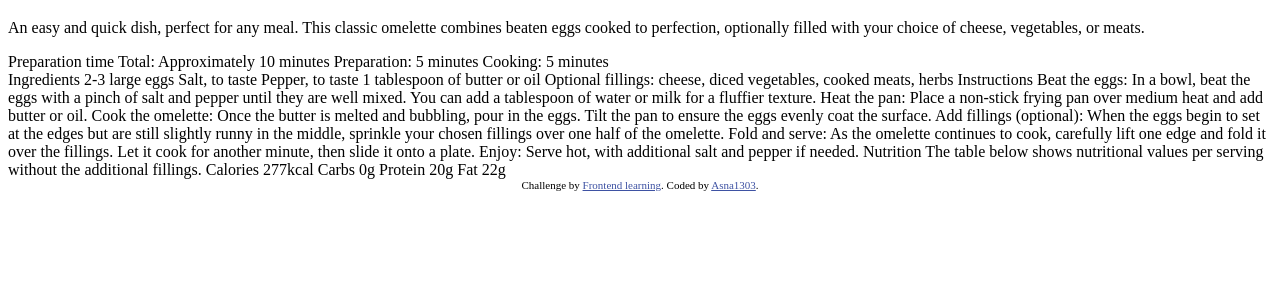
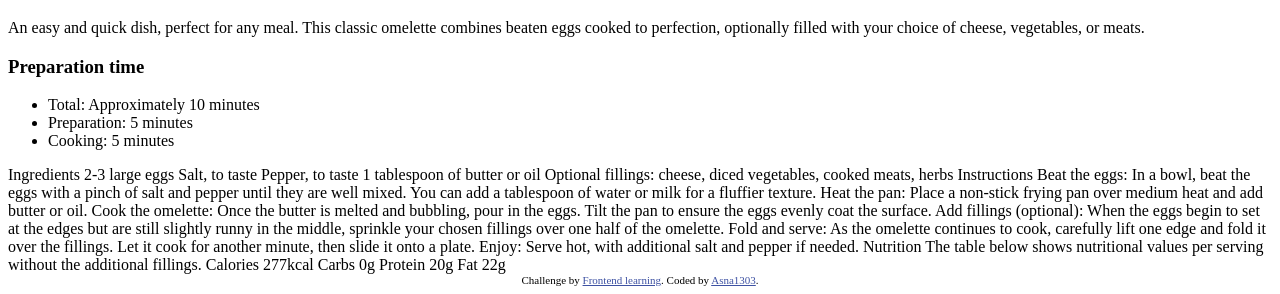
Before and after one commit to Asna1303/code-cuisine-recipe-page, a plain HTML site: page recipe-page-main/index.html in a window 1280 px wide. Shown: the part 673-967 px from the top of the page. Before the commit the page ends 872 px from the top, so only its background shows below. Drawn offline with Linux system fonts and the light colour scheme.

```diff
--- a/recipe-page-main/index.html
+++ b/recipe-page-main/index.html
@@ -24,11 +24,13 @@
     <p>An easy and quick dish, perfect for any meal. This classic omelette combines beaten eggs cooked
     to perfection, optionally filled with your choice of cheese, vegetables, or meats.</p>
   <article>
-    Preparation time
+    <h3>Preparation time</h3>
 
-    Total: Approximately 10 minutes
-    Preparation: 5 minutes
-    Cooking: 5 minutes
+    <ul>
+      <li> Total: Approximately 10 minutes</li>
+      <li>Preparation: 5 minutes</li>
+      <li>Cooking: 5 minutes</li>
+    </ul>
   </article>
   </div>
 
```
